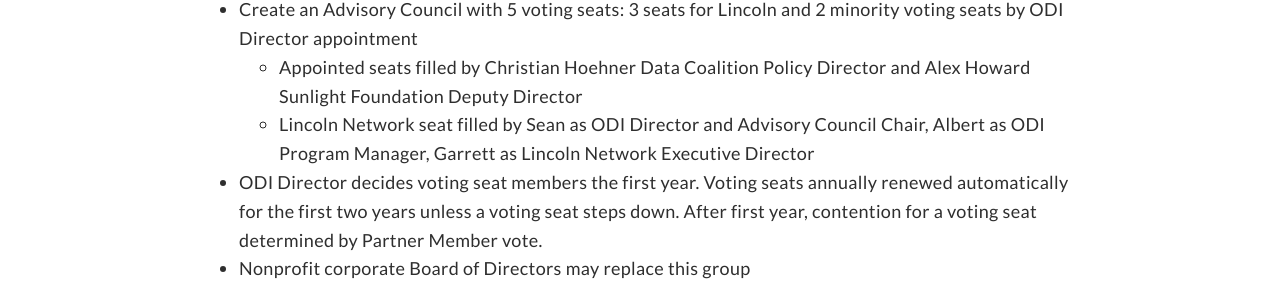
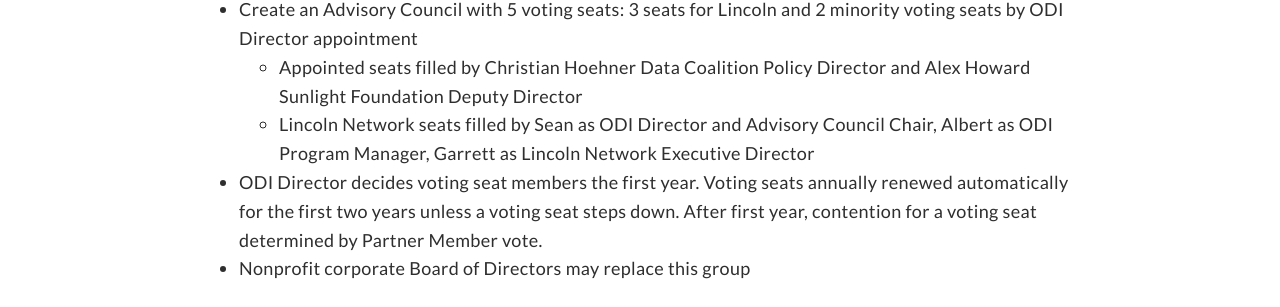
Before and after one commit to opendatainitiative/opendatainitiative.github.io, a Jekyll site: the page built from governance.md, in a window 1280 px wide. Shown: the part 1447-1754 px from the top of the page. Built offline with Jekyll 4.4.1, drawn with Linux system fonts in a browser that asks for light colours; our own code applies the rules of GitHub Pages for plain Markdown files.

Commit message:
correct syntax error

```diff
--- a/governance.md
+++ b/governance.md
@@ -21,7 +21,7 @@ I have developed an outline below of how this strategic, shared responsibility g
 * Advisory Council meetings will follow the [https://en.wikipedia.org/wiki/Robert%27s_Rules_of_Order Robert's Rules of Order]. [http://www.dummies.com/careers/business-skills/roberts-rules-for-dummies-cheat-sheet/ Specificity we will follow this short hand version.]
 * Create an Advisory Council with 5 voting seats: 3 seats for Lincoln and 2 minority voting seats by ODI Director appointment
   * Appointed seats filled by Christian Hoehner Data Coalition Policy Director and Alex Howard Sunlight Foundation Deputy Director
-  * Lincoln Network seat filled by Sean as ODI Director and Advisory Council Chair, Albert as ODI Program Manager, Garrett as Lincoln Network Executive Director
+  * Lincoln Network seats filled by Sean as ODI Director and Advisory Council Chair, Albert as ODI Program Manager, Garrett as Lincoln Network Executive Director
 * ODI Director decides voting seat members the first year. Voting seats annually renewed automatically for the first two years unless a voting seat steps down. After first year, contention for a voting seat determined by Partner Member vote.
 * Nonprofit corporate Board of Directors may replace this group
 
```
